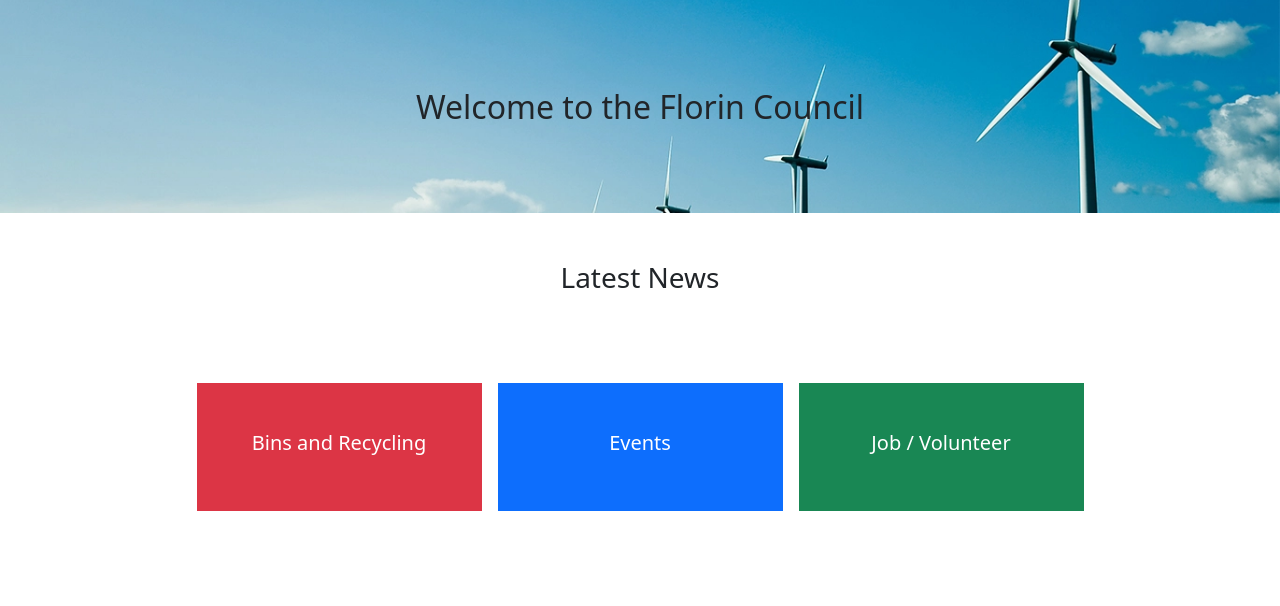
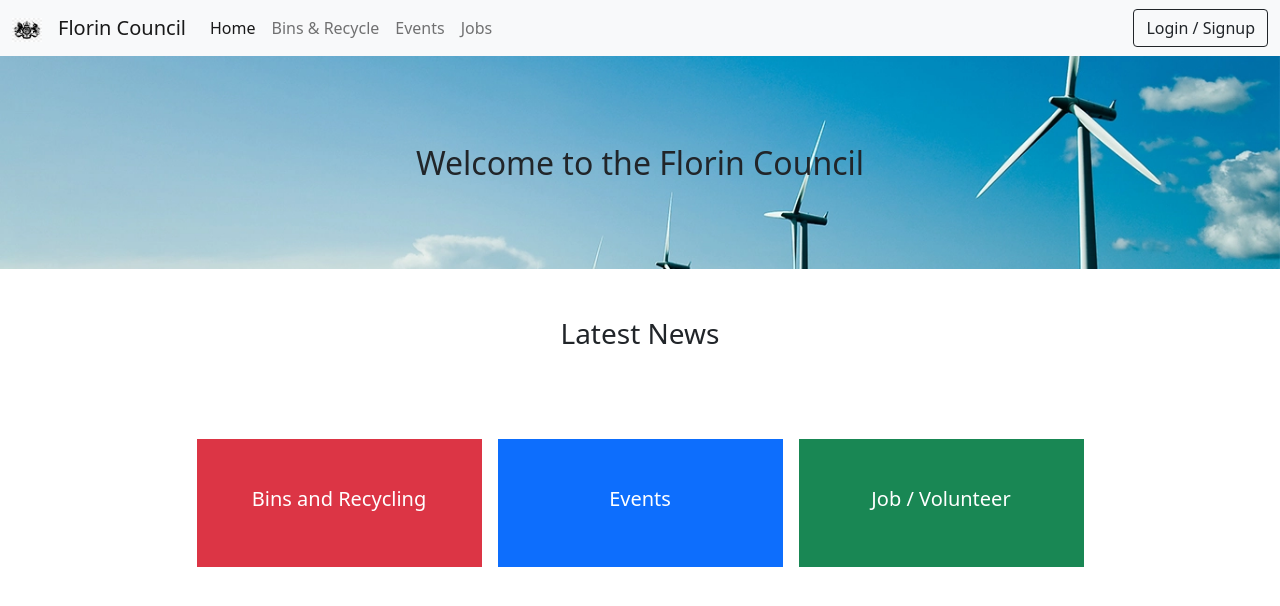
Before and after one commit to wag154/County-Council-App, a website: page client/index.html in a window 1280 px wide. Drawn offline with nearby package versions, Linux system fonts and the light colour scheme; no server answers.

Commit message:
navbar and design chnages

```diff
--- a/client/index.html
+++ b/client/index.html
@@ -14,19 +14,68 @@
 
 </head>
 <body>
-    <!-- <section class="banner-section">
-        <div class="row">
-            <div class="col-12 position-relative">
-                <h2 class="col-12 text-center position-absolute top-50 start-50 translate-middle">Welcome to the Florin Council</h2>
-                <img class="banner-section-img" src="./assets/images/home-banner.webp"/>
+    <section>
+        <nav class="navbar navbar-expand-lg navbar-light bg-light">
+            <div class="container-fluid">
+                <a class="navbar-brand" href="#">
+                    <img src="../client/assets/images/logo.jpeg" alt="" width="30" height="24">
+                </a>
+              <a class="navbar-brand" href="#">Florin Council</a>
+              <button class="navbar-toggler" type="button" data-bs-toggle="collapse" data-bs-target="#navbarSupportedContent" aria-controls="navbarSupportedContent" aria-expanded="false" aria-label="Toggle navigation">
+                <span class="navbar-toggler-icon"></span>
+              </button>
+              <div class="collapse navbar-collapse" id="navbarSupportedContent">
+                <ul class="navbar-nav me-auto mb-2 mb-lg-0">
+                  <li class="nav-item">
+                    <a class="nav-link active" aria-current="page" href="#">Home</a>
+                  </li>
+                  <li class="nav-item">
+                    <a class="nav-link" href="../client/assets/views/recycles.html">Bins & Recycle</a>
+                  </li>
+                  <li class="nav-item">
+                    <a class="nav-link" href="../client/assets/views/events.html">Events</a>
+                  </li><li class="nav-item">
+                    <a class="nav-link" href="../client/assets/views/jobs.html">Jobs</a>
+                  </li>
+                </ul>
+                <div class="d-flex">
+                  <button class="btn btn-outline-dark" href="../client/assets/views/sighup.html">Login / Signup</button>
+                </div>
+              </div>
             </div>
+          </nav>
+    </section>
+    <section class="banner-section">
+        <div class="position-relative">
+            <!-- <div style = "display:flex;justify-content: space-between;">
+                <img id = "govIcon" src = "./assets/images/logo.jpeg">
+                <h1 style = "margin-left:25px;">Florin GOV Events</h1>
+            </div> -->
+            <!-- <nav class="navbar navbar-light bg-light position-absolute">
+                <div class="container">
+                  <a class="navbar-brand" href="#">
+                    <img src="/docs/5.0/assets/brand/bootstrap-logo.svg" alt="" width="30" height="24">
+                  </a>
+                </div>
+              </nav>
+            <ul class="justify-content-center position-absolute top-10 start-0 translate-middle">
+                <li class="nav-item">
+                    <a class="nav-link active" href="../../index.html">Home</a>
+                </li>
+                <li class="nav-item">
+                    <a class="nav-link" href="../client/assets/views/recycles.html">Bins & Recycle</a>
+                </li>
+                <li class="nav-item">
+                    <a class="nav-link" href="../client/assets/views/events.html">Events</a>
+                    </li>
+                <li class="nav-item">
+                    <a class="nav-link" href="../client/assets/views/jobs.html">Jobs</a>
+                </li>
+            </ul>     -->
+            <!-- <a href = "" id = "signup">Sigh-Up/Login</a> -->
+            <h2 class="col-12 text-center position-absolute top-50 start-50 translate-middle">Welcome to the Florin Council</h2>
+            <img class="banner-section-img" src="./assets/images/home-banner.webp"/>
         </div>
-    </section> -->
-    <section class="banner-section">
-            <div class="position-relative">
-                <h2 class="col-12 text-center position-absolute top-50 start-50 translate-middle">Welcome to the Florin Council</h2>
-                <img class="banner-section-img" src="./assets/images/home-banner.webp"/>
-            </div>
     </section>
     <section class="announcement-section mt-5">
         <div class="container">
```
Also changed, not shown: client/assets/views/recycles.html (+1 -1 lines), client/assets/images/logo.jpeg (added).
